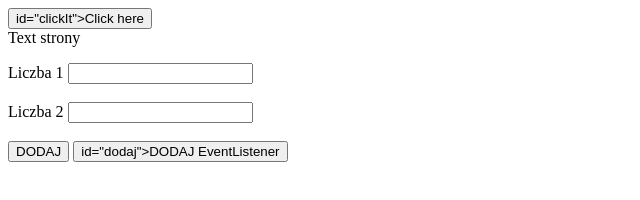
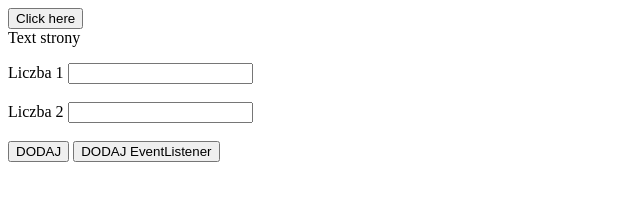
Before and after one commit to rz-2/Krakow, a plain HTML site: page js.html in a window 1280 px wide. Shown: the whole page, without its empty margins (0-640 px from the left). Drawn offline with Linux system fonts and the light colour scheme.

Commit message:
Update js.html

```diff
--- a/js.html
+++ b/js.html
@@ -5,12 +5,12 @@
 <meta name="viewport" content="width=device-width, initial-scale=1.0"> <title>JavaScript</title>
 </head>
 <body>
-<button> id="clickIt">Click here</button>
+<button id="clickIt">Click here</button>
 <div id="div-id-1">Text strony</div>
 <p id="demo"></p>
 <div>
 Liczba 1 <input type="text" id="liczba1"><br><br> Liczba 2 <input type="text" id="liczba2"><br><br> <button onclick="dodaj ()">DODAJ</button>
-<button> id="dodaj">DODAJ EventListener</button> <p id="wynik"></p>
+<button id="dodaj">DODAJ EventListener</button> <p id="wynik"></p>
 </div>
 <script>
 // alert("Hello world!")
```
